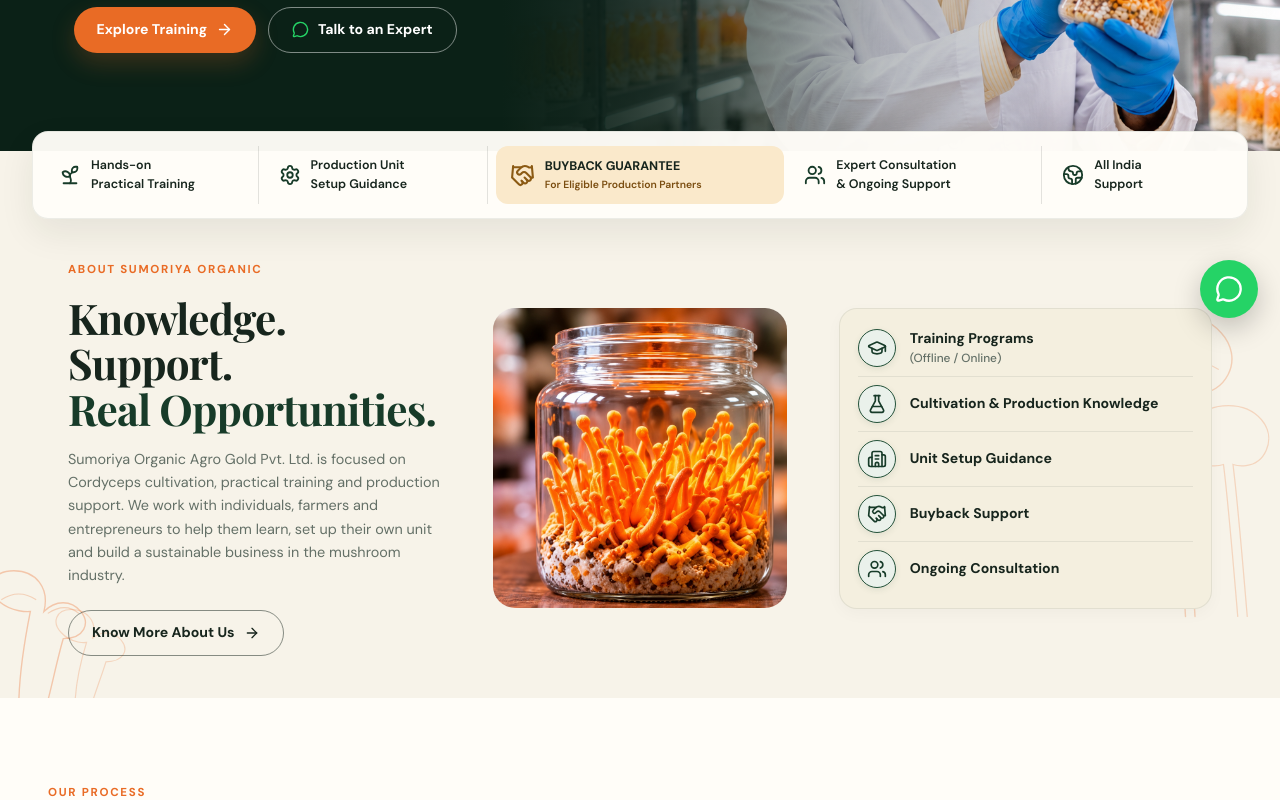
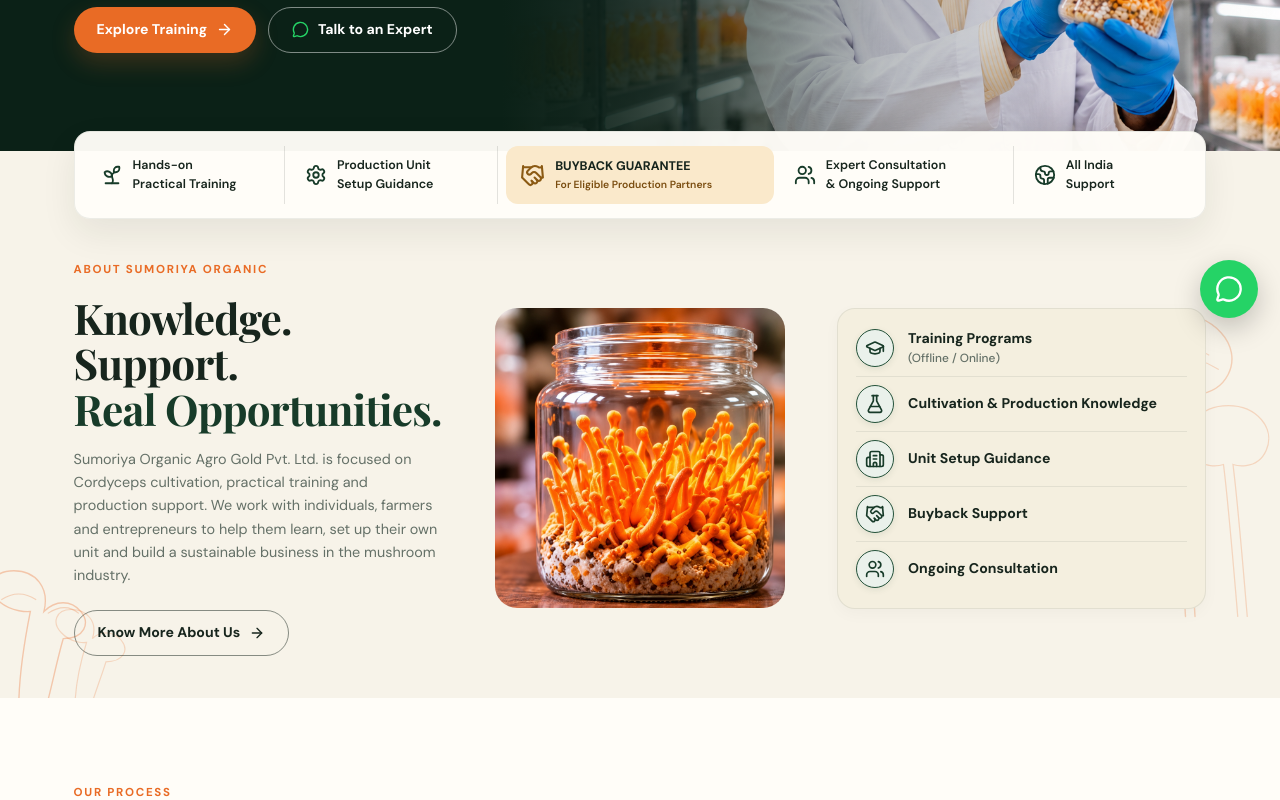
Before and after one commit to bhadaomendra/SumoriyaOrganic, a React (Vite) app: page / in a window 1280 px wide. Shown: the part 460-1260 px from the top of the page. Built offline with nearby package versions, Linux system fonts and the light colour scheme.

Commit message:
Update index.css

```diff
--- a/src/index.css
+++ b/src/index.css
@@ -551,3 +551,35 @@
   .footer-bottom{flex-direction:column}
   .whatsapp-float{width:52px;height:52px;right:15px;bottom:15px}
 }
+
+
+
+/* Left-edge alignment (desktop / tablet landscape) */
+@media (min-width: 901px) {
+  :root {
+    --content-edge: calc(16px + clamp(28px, 4.5vw, 68px));
+  }
+
+  .feature-bar-section .container,
+  .about-section-wrapper .container,
+  .process-section .container,
+  .buyback-section .container,
+  #gallery .container,
+  .cta-section .container,
+  .footer .container {
+    width: auto;
+    max-width: none;
+    margin-left: var(--content-edge);
+    margin-right: var(--content-edge);
+  }
+
+  .about-section-wrapper .container,
+  .process-section .container,
+  .buyback-section .container,
+  #gallery .container,
+  .cta-section .container,
+  .footer .container {
+    padding-left: 0;
+    padding-right: 0;
+  }
+}
```
